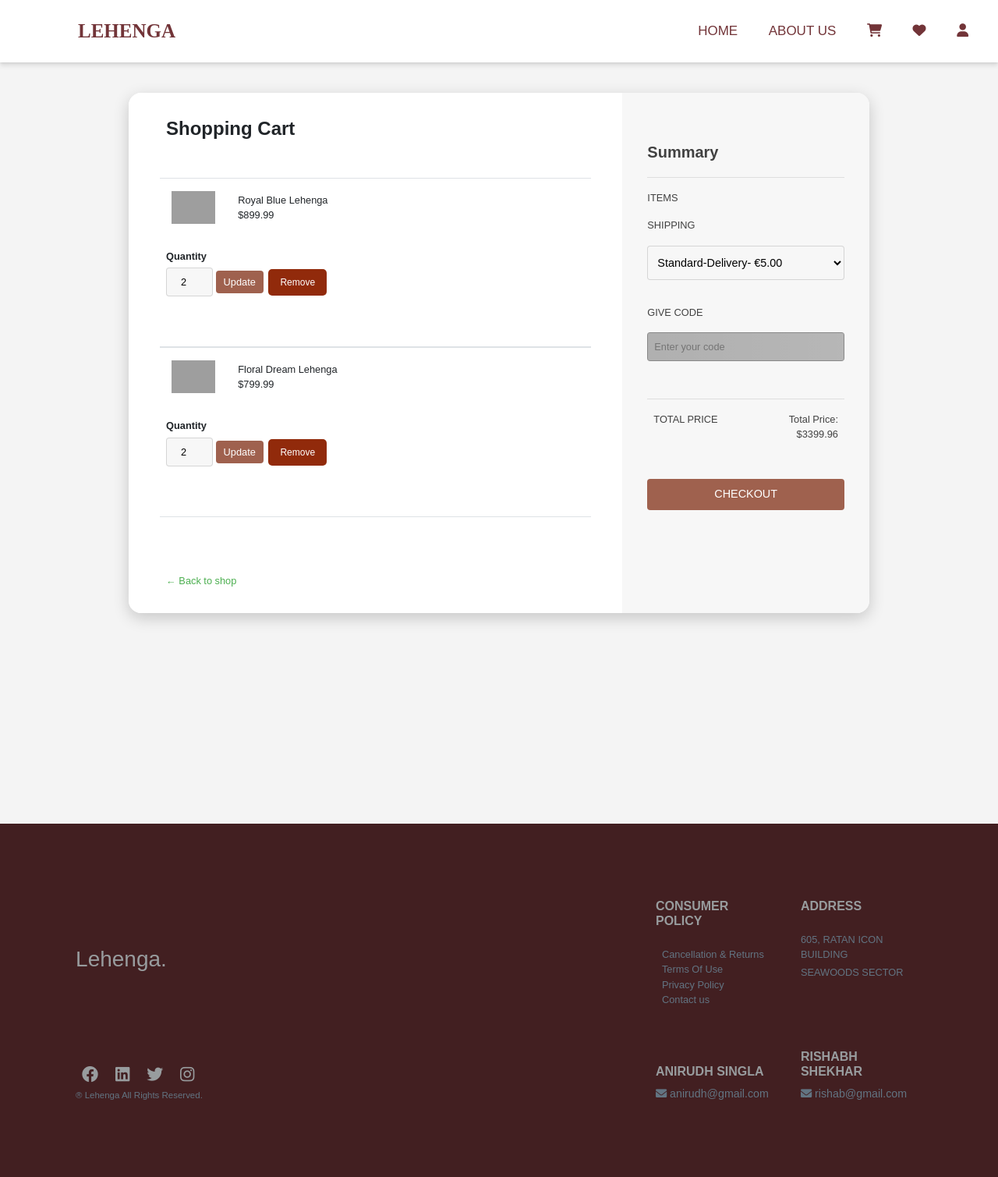
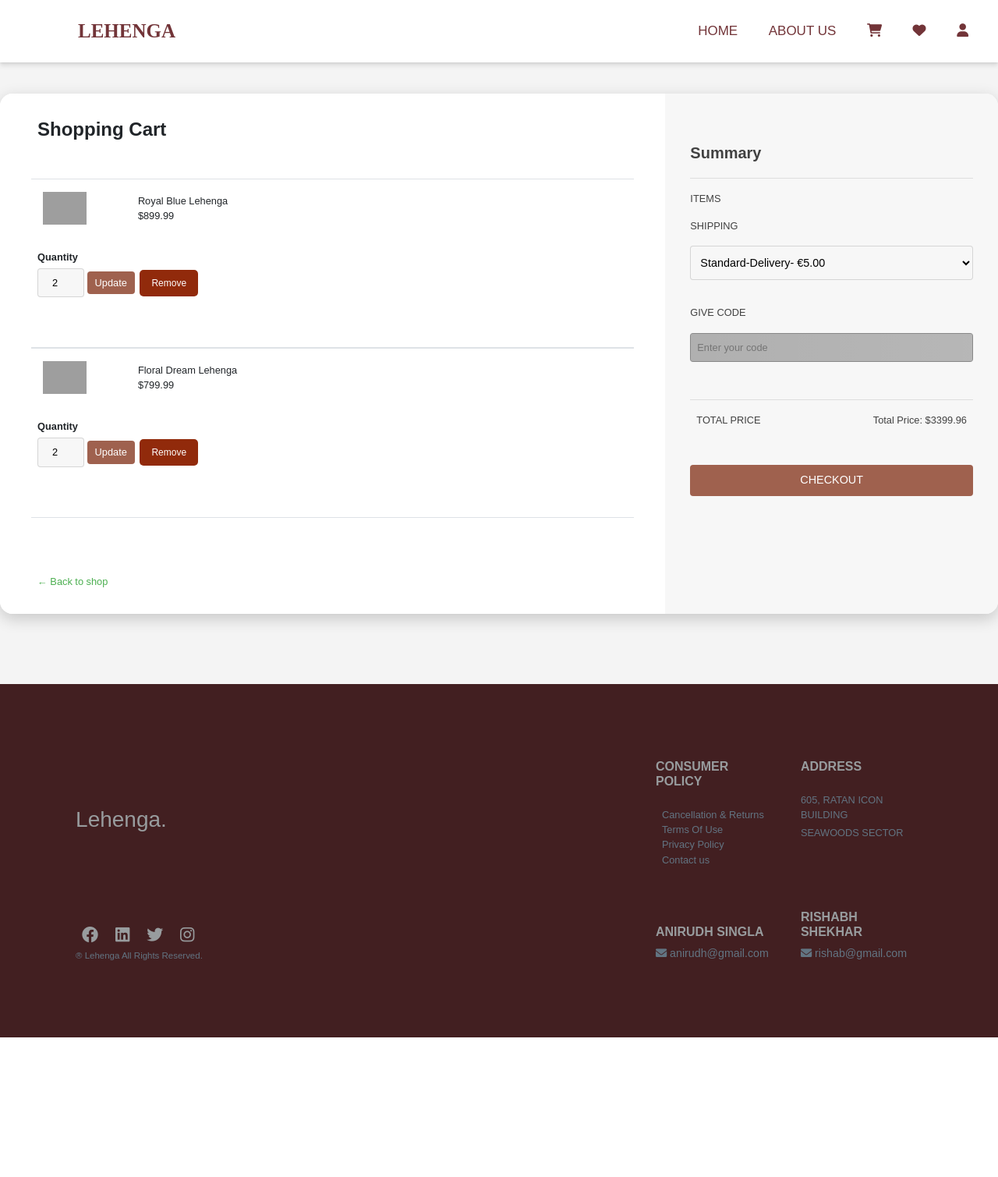
Before and after one commit to herangeo/Lehenga, a Django app: page /cart/ in a window 1280 px wide. Shown: the whole page at 78% size. After the commit the page ends 1330 px from the top, so only its background shows below. Run offline with Django 5.2, Linux system fonts and the light colour scheme; a user stored in the database is signed in; data comes from the database, SQL or seed files in the repository; some libraries are stand-ins or nearby versions; grey boxes are pictures that could not be loaded.

Commit message:
Update aCart_page.html

```diff
--- a/products/templates/aCart_page.html
+++ b/products/templates/aCart_page.html
@@ -13,6 +13,7 @@
         <title>Shopping Cart</title>
     </head>
 <style>
+
     body{
     background: #f4f4f4;
     min-height: 100vh;
@@ -26,13 +27,29 @@
 .title{
     margin-bottom: 5vh;
 }
-.card{
-    margin: auto;
-    max-width: 950px;
-    width: 90%;
+    .card {
+        margin: 20px auto;  /* Changed from auto to specific top/bottom margin */
+        width: 100%;
         box-shadow: 0 6px 20px 0 rgba(0, 0, 0, 0.19);
         border-radius: 1rem;
         border: transparent;
+    }
+    .content-wrapper {
+        min-height: 100vh;
+        display: flex;
+        flex-direction: column;
+    }
+
+    .main-content {
+        flex: 1 0 auto;
+        padding: 20px 0;
+    }
+    .container-fluid.pb-0 {
+        flex-shrink: 0;  /* Prevent footer from shrinking */
+        width: 100%;
+        margin-top: 50px;  /* Add space between card and footer */
+        background: rgb(66, 31, 33);
+        color: #627482 !important;
     }
 @media(max-width:767px){
     .card{
@@ -717,7 +734,6 @@
     float: right;
     line-height: 80px;
     margin-right: 30px;
-    margin-top: 25px;
     cursor: pointer;
     display: none;
   }
@@ -747,7 +763,7 @@
     label.logo {
       font-size: 22px;
     }
-    ul {
+    nav ul {
       position: fixed;
       width: 100%;
       height: calc(100vh - 80px); /* Adjust for nav height */
@@ -779,6 +795,8 @@
 
 </style>
 <body>
+
+    <div class="content-wrapper">
         <nav>
             <input type="checkbox" id="check">
             <!-- Menu icon -->
@@ -817,8 +835,7 @@
                 </li>
             </ul>
           </nav>
-  <br>
-
+          <div class="main-content">
             <div class="card">
                 <div class="row">
                     <div class="col-md-8 cart">
@@ -901,6 +918,11 @@
                     </div>
                 </div>
             </div>
+
+          </div>
+
+    </div>
+
     <div class="container-fluid pb-0 mb-0 justify-content-center text-light ">
         <footer>
             <div class="row my-5 justify-content-center py-5">
```
Lines whose indentation alone changed are shown as unchanged.
